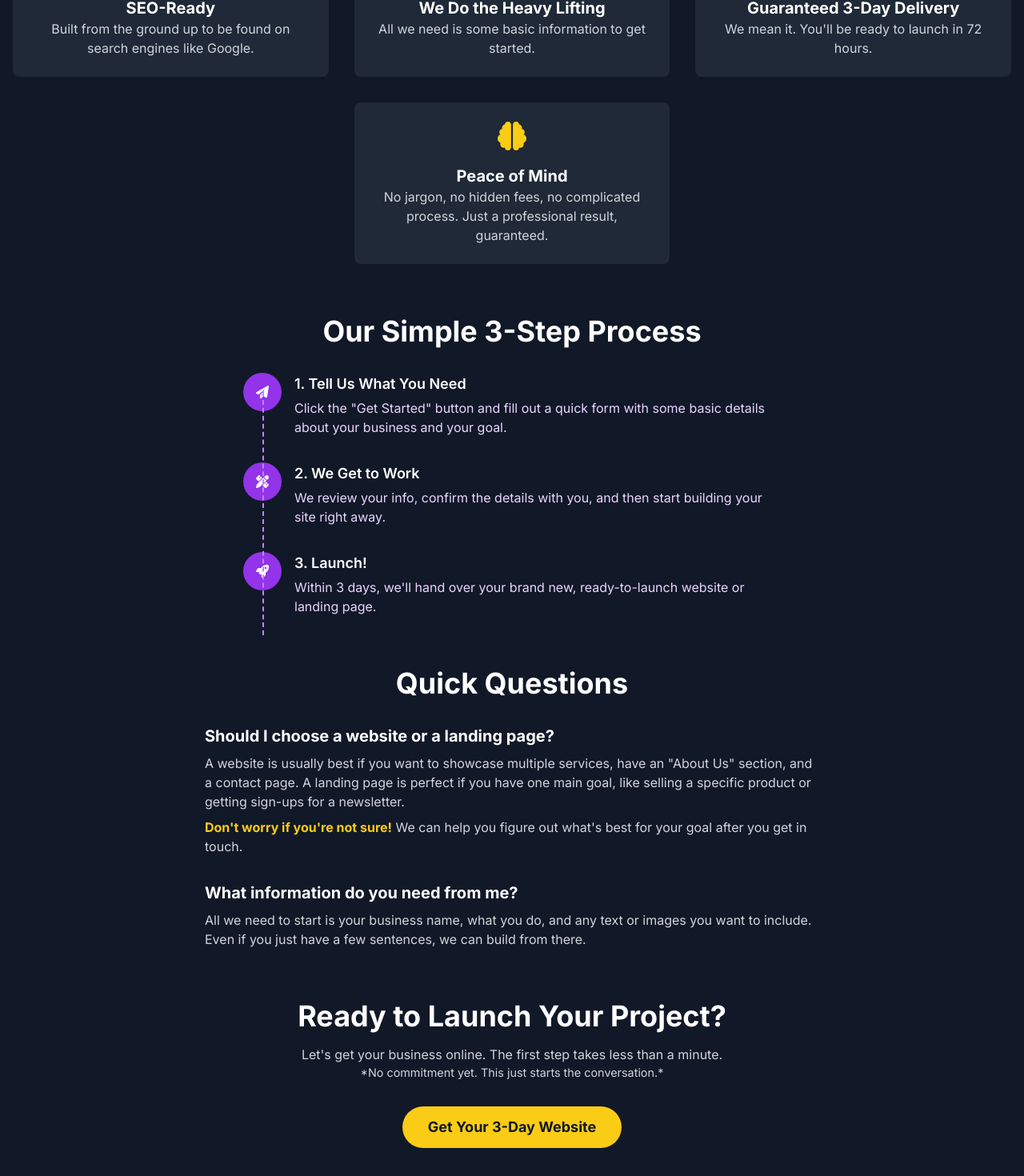
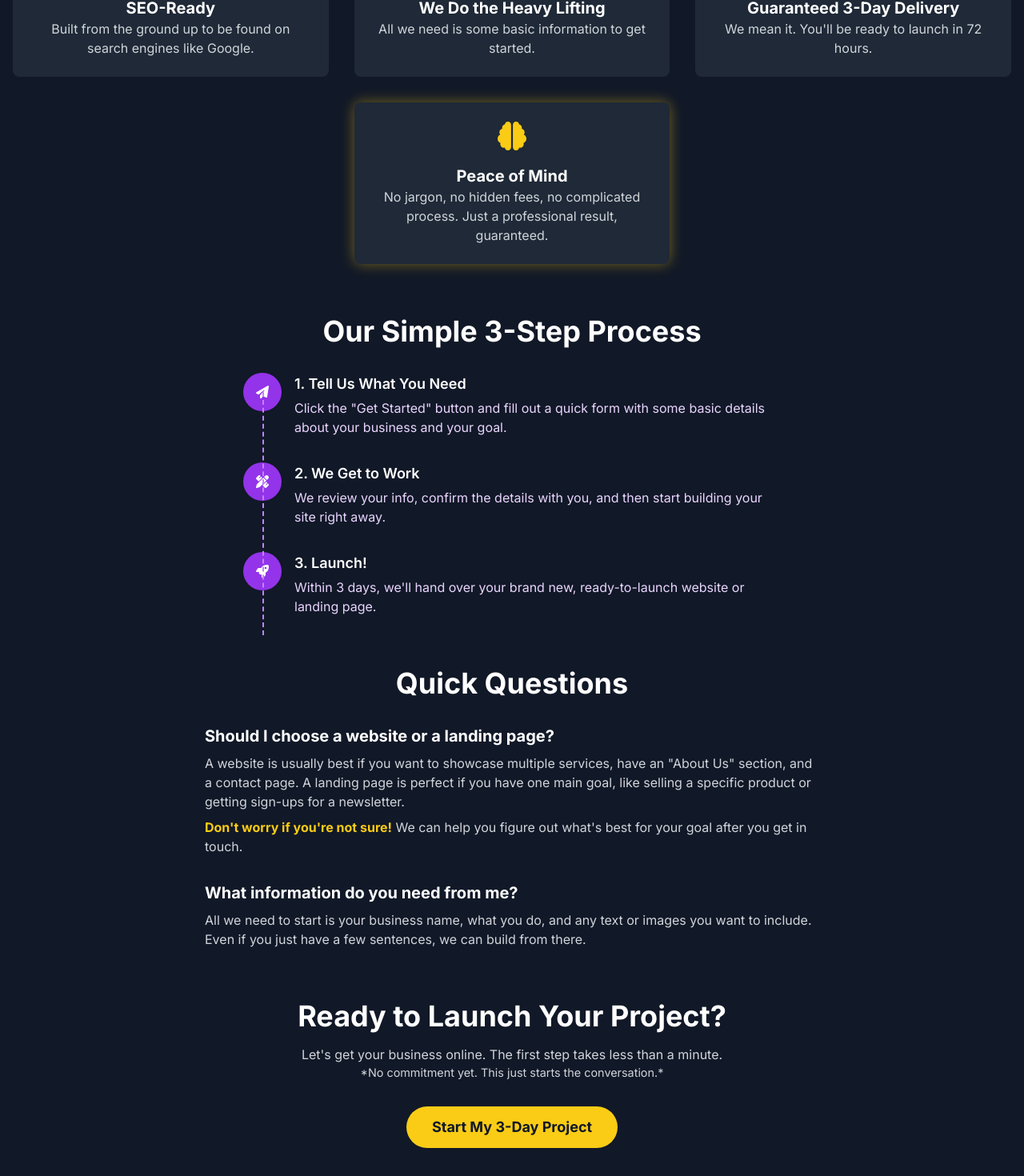
Before and after one commit to Vispaico/vispaico-frontend, a Next.js app: page /services/3-day-website in a window 1280 px wide. Shown: the part 1720-3190 px from the top of the page at 80% size. Built offline with nearby package versions, Linux system fonts and the light colour scheme.

Commit message:
modified:   src/components/Footer.tsx

```diff
--- a/src/components/Newsletter.tsx
+++ b/src/components/Newsletter.tsx
@@ -33,7 +33,7 @@ const Newsletter: React.FC = () => {
 
       <div className="relative z-10 text-center md:text-left">
         <h3 className="text-lg font-semibold text-white mb-4">Do You Love Good Stories?</h3>
-        <p className="text-gray-400 text-sm mb-4">Sometimes we tell some, join our Story Club </p>
+        <p className="text-gray-400 text-sm mb-4">Sometimes we tell some, join our Story Club. </p>
         <form onSubmit={handleSubmit} className="flex flex-col sm:flex-row gap-4">
           <input
             type="email"
--- a/src/components/ThreeDayWebsiteClientPage.tsx
+++ b/src/components/ThreeDayWebsiteClientPage.tsx
@@ -106,19 +106,14 @@ const ThreeDayWebsiteClientPage = () => {
             </motion.div>
             <motion.div
   className="p-6 bg-gray-800 rounded-lg md:col-start-2"
-              variants={itemVariants}
-              animate={{ boxShadow: ["0 0 0px rgba(99, 102, 241, 0)", "0 0 15px rgba(99, 102, 241, 0.7)", "0 0 0px rgba(99, 102, 241, 0)"] }}
-              transition={{ duration: 2, repeat: Infinity, ease: "easeInOut" }}
+  animate={{ boxShadow: ["0 0 0px rgba(250, 204, 21, 0)", "0 0 20px rgba(250, 204, 21, 0.5)", "0 0 0px rgba(250, 204, 21, 0)"] }} // Using yellow-400 color for the glow
+  transition={{ duration: 2.5, repeat: Infinity, ease: "easeInOut" }}
 >
-              <motion.div
-                animate={{ scale: [1, 1.1, 1] }}
-                transition={{ duration: 1.5, repeat: Infinity, ease: "easeInOut" }}
-              >
+  {/* --- REMOVE the motion.div from the icon --- */}
   <FontAwesomeIcon
     icon={faBrain}
     className="text-4xl text-yellow-400 mb-4"
   />
-              </motion.div>
   <h3 className="text-xl font-bold">Peace of Mind</h3>
   <p className="text-gray-300">No jargon, no hidden fees, no complicated process. Just a professional result, guaranteed.</p>
 </motion.div>
@@ -161,7 +156,7 @@ const ThreeDayWebsiteClientPage = () => {
               whileHover={{ scale: 1.1, boxShadow: "0px 0px 8px rgb(255,255,0)" }}
               whileTap={{ scale: 0.9 }}
             >
-              Get Your 3-Day Website
+              Start My 3-Day Project
             </motion.button>
           </Link>
         </motion.section>
```
Lines whose indentation alone changed are shown as unchanged.
